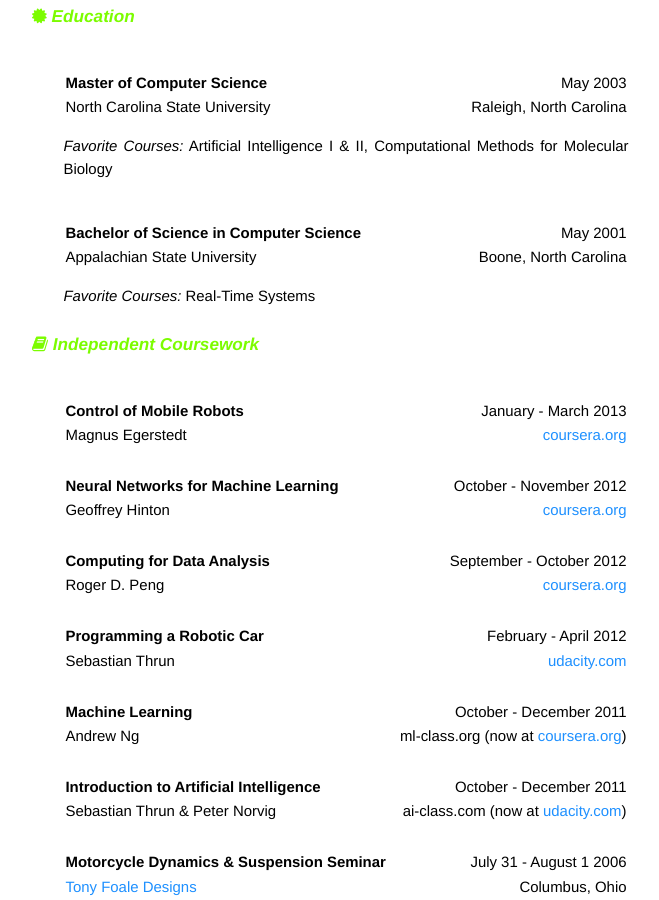
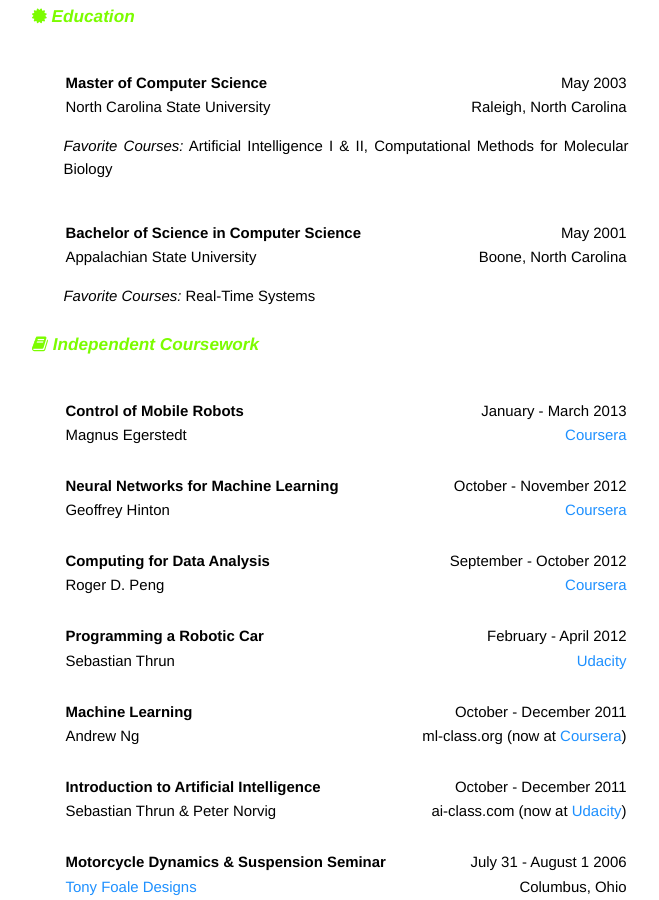
Before and after one commit to tuckerkevin/tuckerkevin.github.io, a Jekyll site: the page built from resume/index.md, in a window 1280 px wide and 900 px high, scrolled down 1744 px. Shown: the whole window, without its empty margins (294-953 px from the left). Built offline with Jekyll 4.4.1, drawn with Linux system fonts in a browser that asks for light colours; Markdown is read by kramdown in place of the engine named in the settings; some of the changed lines change nothing that is shown.

Commit message:
Change to footnote style links in resume markdown.

```diff
--- a/resume/index.md
+++ b/resume/index.md
@@ -5,10 +5,10 @@
 
 # Kevin Lambert Tucker, Software Developer
 
-|                                                                                          |
-|-----------------------------------------------------------------------------------------:|
-| [tuckerkevin@gmail.com <i class="fa fa-envelope-o"></i>](mailto://tuckerkevin@gmail.com) |
-| [freebyintent.com <i class="fa fa-globe"></i>](http://freebyintent.com)                  |
+|                                                                 |
+|----------------------------------------------------------------:|
+| [tuckerkevin@gmail.com <i class="fa fa-envelope-o"></i>][gmail] |
+| [freebyintent.com <i class="fa fa-globe"></i>][freebyintent]    |
 
 ## <i class="fa fa-check-square-o"></i> Experience & Skills
 
@@ -28,38 +28,38 @@
 
 ### Projects
 
-A [synchronous dataflow programming language](/posts/dataflow).
+A [synchronous dataflow programming language][dataflow].
 
-A fully functional [alternative vehicle dash visualization](/posts/dash).
+A fully functional [alternative vehicle dash visualization][dash].
 
 ## <i class="fa fa-briefcase"></i> Employment
 
-|                                                             |                              |
-|-------------------------------------------------------------|-----------------------------:|
-| **Software Engineer / Software Coordinator**                | October 2008 - Present       |
-| **Software Engineer**                                       | November 2003 - October 2008 |
-| [TekTone Sound & Signal Mfg., Inc.](http://www.tektone.com) | Franklin, North Carolina     |
+|                                              |                              |
+|----------------------------------------------|-----------------------------:|
+| **Software Engineer / Software Coordinator** | October 2008 - Present       |
+| **Software Engineer**                        | November 2003 - October 2008 |
+| [TekTone Sound & Signal Mfg., Inc.][tektone] | Franklin, North Carolina     |
 
 TekTone designs and manufactures nurse call and wireless emergency call systems.
 
-[Employee Spotlight: Kevin Tucker](http://tektone.com/tektalk102.htm#article2)
+[Employee Spotlight: Kevin Tucker][spotlight]
 
 ### Projects
-[*Tek-CARE 400/Tek-CARE 400 P5*](http://tektone.com/tekcare400.htm) *(modular distributed nurse-call system):* Modules distributed throughout a facility function as a single system while providing a fault tolerant and scalable architecture. The entire system is plug and play with a functional default configuration.
+[*Tek-CARE 400/Tek-CARE 400 P5*][tekcare400] *(modular distributed nurse-call system):* Modules distributed throughout a facility function as a single system while providing a fault tolerant and scalable architecture. The entire system is plug and play with a functional default configuration.
 
-[*Tek-CARE 500*](http://tektone.com/tekcare500.htm) *(wireless emergency call system):* This legacy system has been reimplemented on the Tek-CARE 400 code base to support co-development and facilitate interaction between the two historically separate systems.
+[*Tek-CARE 500*][tekcare500] *(wireless emergency call system):* This legacy system has been reimplemented on the Tek-CARE 400 code base to support co-development and facilitate interaction between the two historically separate systems.
 
-[*Tek-ALERT*](http://tektone.com/blog/archives/1392) *(integration system):* This user-extensible system provides a uniform monitoring, messaging, and reporting platform in which both TekTone and third party systems can interoperate.
+[*Tek-ALERT*][tekalert] *(integration system):* This user-extensible system provides a uniform monitoring, messaging, and reporting platform in which both TekTone and third party systems can interoperate.
 
 *LS450* *(configuration tool):* This desktop application is used to upgrade, configure, synchronize, merge, and backup configurations on the Tek-CARE 400, Tek-CARE 500, and Tek-ALERT systems.
 
-[*NC402TS*](http://tektone.com/blog/archives/1380) *(master station):* This ARM based touch-screen master station is the primary user interface to the Tek-CARE 400/Tek-CARE 400 P5 system.
+[*NC402TS*][nc402ts] *(master station):* This ARM based touch-screen master station is the primary user interface to the Tek-CARE 400/Tek-CARE 400 P5 system.
 
 ### Accomplishments
 
 Although TekTone is a small company, it has provided me with a good opportunity for growth. In my years at TekTone, I have been a positive force for change in the Engineering Department. Together we have improved the quality of software we develop and the processes we use to develop it.
 
-In the past, TekTone developed each new system with no interoperability with their existing systems. I lead an effort to break this paradigm and integrate these systems on a common platform. [Now everything including our low-end stations, our high-end stations, our wireless devices, and third party systems interoperate as part of one platform.](http://tektone.com/blog/archives/660) The development and release of this single platform to unify our fragmented product line has been one of biggest contributions I have made to the company.
+In the past, TekTone developed each new system with no interoperability with their existing systems. I lead an effort to break this paradigm and integrate these systems on a common platform. [Now everything including our low-end stations, our high-end stations, our wireless devices, and third party systems interoperate as part of one platform.][tekcare] The development and release of this single platform to unify our fragmented product line has been one of biggest contributions I have made to the company.
 
 ## <i class="fa fa-certificate"></i> Education
 
@@ -79,37 +79,56 @@
 
 ## <i class="fa fa-book"></i> Independent Coursework
 
-|                                                 |                                                           |
-|-------------------------------------------------|----------------------------------------------------------:|
-| **Control of Mobile Robots**                    | January - March 2013                                      |
-| Magnus Egerstedt                                | [coursera.org](http://coursera.org)                       |
+|                                              |                                            |
+|----------------------------------------------|-------------------------------------------:|
+| **Control of Mobile Robots**                 | January - March 2013                       |
+| Magnus Egerstedt                             | [Coursera][coursera]                       |
 
-|                                                 |                                                           |
-|-------------------------------------------------|----------------------------------------------------------:|
-| **Neural Networks for Machine Learning**        | October - November 2012                                   |
-| Geoffrey Hinton                                 | [coursera.org](http://coursera.org)                       |
+|                                              |                                            |
+|----------------------------------------------|-------------------------------------------:|
+| **Neural Networks for Machine Learning**     | October - November 2012                    |
+| Geoffrey Hinton                              | [Coursera][coursera]                       |
 
-|                                                 |                                                           |
-|-------------------------------------------------|----------------------------------------------------------:|
-| **Computing for Data Analysis**                 | September - October 2012                                  |
-| Roger D. Peng                                   | [coursera.org](http://coursera.org)                       |
+|                                              |                                            |
+|----------------------------------------------|-------------------------------------------:|
+| **Computing for Data Analysis**              | September - October 2012                   |
+| Roger D. Peng                                | [Coursera][coursera]                       |
 
-|                                                 |                                                           |
-|-------------------------------------------------|----------------------------------------------------------:|
-| **Programming a Robotic Car**                   | February - April 2012                                     |
-| Sebastian Thrun                                 | [udacity.com](http://udacity.com/)                        |
+|                                              |                                            |
+|----------------------------------------------|-------------------------------------------:|
+| **Programming a Robotic Car**                | February - April 2012                      |
+| Sebastian Thrun                              | [Udacity][udacity]                         |
 
-|                                                 |                                                           |
-|-------------------------------------------------|----------------------------------------------------------:|
-| **Machine Learning**                            | October - December 2011                                   |
-| Andrew Ng                                       | ml-class.org (now at [coursera.org](http://coursera.org)) |
+|                                              |                                            |
+|----------------------------------------------|-------------------------------------------:|
+| **Machine Learning**                         | October - December 2011                    |
+| Andrew Ng                                    | ml-class.org (now at [Coursera][coursera]) |
 
-|                                                 |                                                           |
-|-------------------------------------------------|----------------------------------------------------------:|
-| **Introduction to Artificial Intelligence**     | October - December 2011                                   |
-| Sebastian Thrun & Peter Norvig                  | ai-class.com (now at [udacity.com](http://udacity.com/))  |
+|                                              |                                            |
+|----------------------------------------------|-------------------------------------------:|
+| **Introduction to Artificial Intelligence**  | October - December 2011                    |
+| Sebastian Thrun & Peter Norvig               | ai-class.com (now at [Udacity][udacity])   |
 
-|                                                 |                                                           |
-|-------------------------------------------------|----------------------------------------------------------:|
-| **Motorcycle Dynamics & Suspension Seminar**    | July 31 - August 1 2006                                   |
-| [Tony Foale Designs](http://www.tonyfoale.com/) | Columbus, Ohio                                            |
+|                                              |                                            |
+|----------------------------------------------|-------------------------------------------:|
+| **Motorcycle Dynamics & Suspension Seminar** | July 31 - August 1 2006                    |
+| [Tony Foale Designs][tonyfoale]              | Columbus, Ohio                             |
+
+
+[gmail]:        mailto://tuckerkevin@gmail.com
+
+[freebyintent]: http://freebyintent.com
+[dataflow]:     /posts/dataflow
+[dash]:         /posts/dash
+
+[tektone]:      http://www.tektone.com
+[spotlight]:    http://tektone.com/tektalk102.htm#article2
+[tekcare400]:   http://tektone.com/tekcare400.htm
+[tekcare500]:   http://tektone.com/tekcare500.htm
+[tekalert]:     http://tektone.com/blog/archives/1392
+[nc402ts]:      http://tektone.com/blog/archives/1380
+[tekcare]:      http://tektone.com/blog/archives/660
+
+[coursera]:     http://coursera.org
+[udacity]:      http://udacity.com
+[tonyfoale]:    http://www.tonyfoale.com
```
